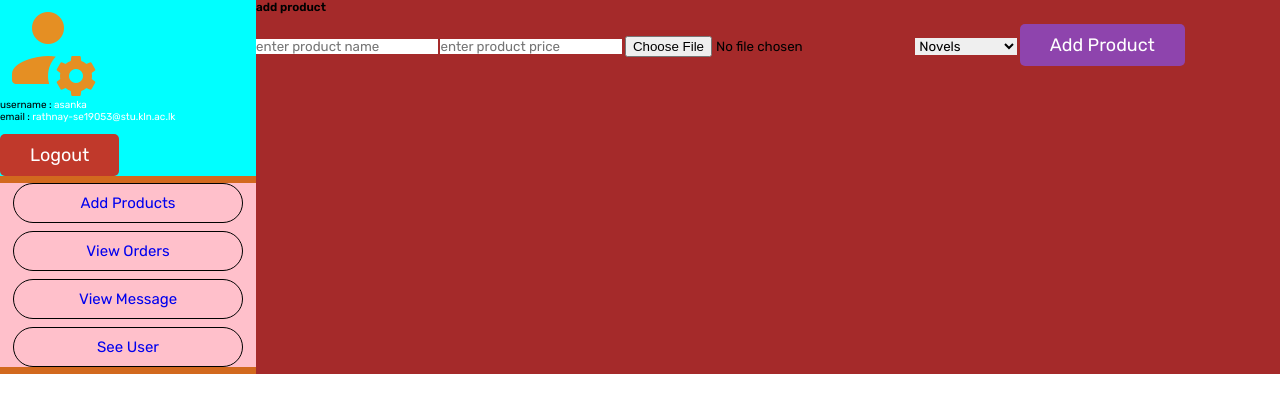
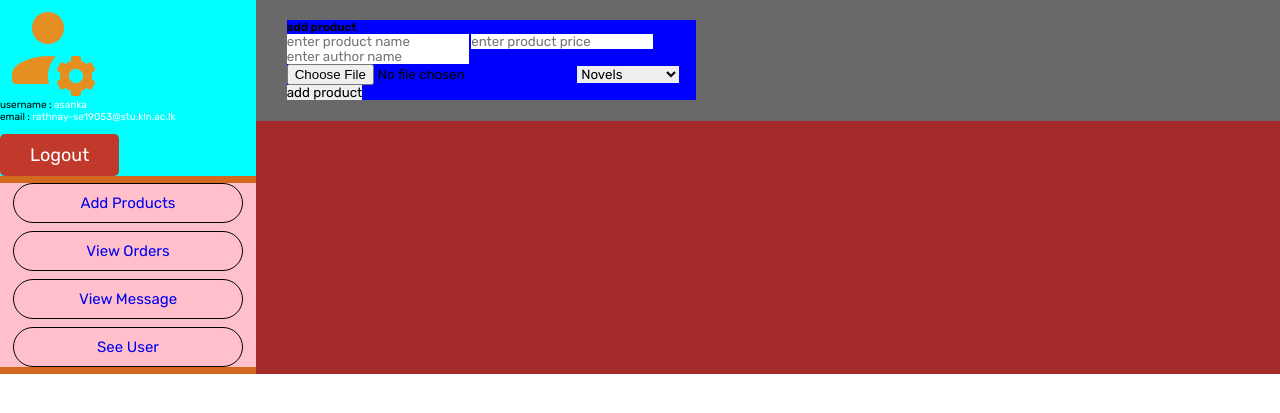
Before and after one commit to AsankaRukshanRathnayake/Online-BookStore, a PHP site: page /admin/products.php in a window 1280 px wide. Shown: the part 29-442 px from the top of the page. Run offline with PHP 8.4, Linux system fonts and the light colour scheme; a user stored in the database is signed in; data comes from the database, SQL or seed files in the repository; data that the repository does not hold is empty.

Commit message:
Added field box to add authors name

```diff
--- a/admin/products.php
+++ b/admin/products.php
@@ -12,6 +12,7 @@
 
         $name = mysqli_real_escape_string($connection, $_POST['name']);
         $price = $_POST['price'];
+        $author = mysqli_real_escape_string($connection, $_POST['author']);
         $image = $_FILES['image']['name'];
         $image_size = $_FILES['image']['size'];
         $image_tmp_name = $_FILES['image']['tmp_name'];
@@ -23,7 +24,7 @@
         if(mysqli_num_rows($select_product_name) > 0){
             $message[] = 'product name already added';
         }else{
-            $add_product_query = mysqli_query($connection, "INSERT INTO `products`(name, price, image, category) VALUES('$name', '$price', '$image', '$category')") or die('query failed');
+            $add_product_query = mysqli_query($connection, "INSERT INTO `products`(name, price, author, image, category) VALUES('$name', '$price', '$author', '$image', '$category')") or die('query failed');
 
             if($add_product_query){
                 if($image_size > 2000000){
@@ -54,6 +55,7 @@
    <link type="text/css" rel="stylesheet" href="admincss/adminstyles.css">
    <link type="text/css" rel="stylesheet" href="admincss/adminheader.css">
    <link type="text/css" rel="stylesheet" href="admincss/sidenavebar.css">
+   <link type="text/css" rel="stylesheet" href="admincss/products.css">
    <link type="text/css" rel="stylesheet" href="css/style.css">
 
 
@@ -75,9 +77,10 @@
                     <form action="" method="post" enctype="multipart/form-data">
                         <h3>add product</h3>
 
-                        <input type="text" name="name" class="box" placeholder="enter product name" required>
-                        <input type="number" min="0" name="price" class="box" placeholder="enter product price" required>
-                        <input type="file" name="image" accept="image/jpg, image/jpeg, image/png" class="box" required>
+                        <input type="text" name="name" class="productfield" placeholder="enter product name" required>
+                        <input type="number" min="0" name="price" class="productfield" placeholder="enter product price" required>
+                        <input type="text" name="author" class="productfield" placeholder="enter author name" required>
+                        <input type="file" name="image" accept="image/jpg, image/jpeg, image/png" class="productfield" required>
 
                         <select name="category" required>
                             <option value="novels" id="novels">Novels</option>
@@ -87,7 +90,7 @@
                             <option value="education">Education</option>
                             <option value="translation">Translations</option>
                         </select>
-                        <input type="submit" value="add product" name="add_product" class="btn">
+                        <input type="submit" value="add product" name="add_product" class="addbutton">
                     </form>
                 </div>
 
```
